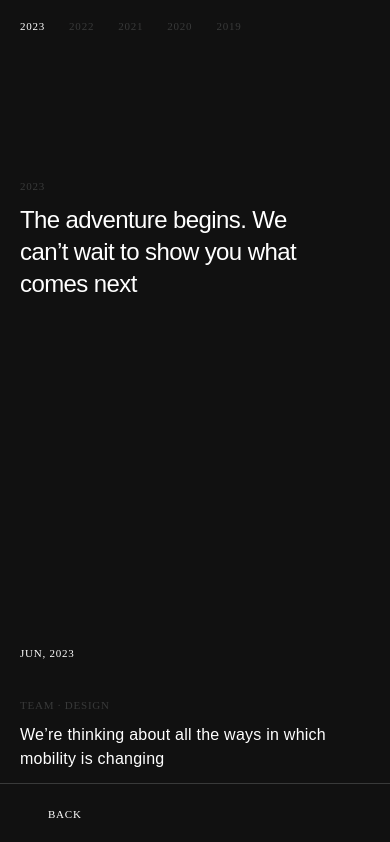
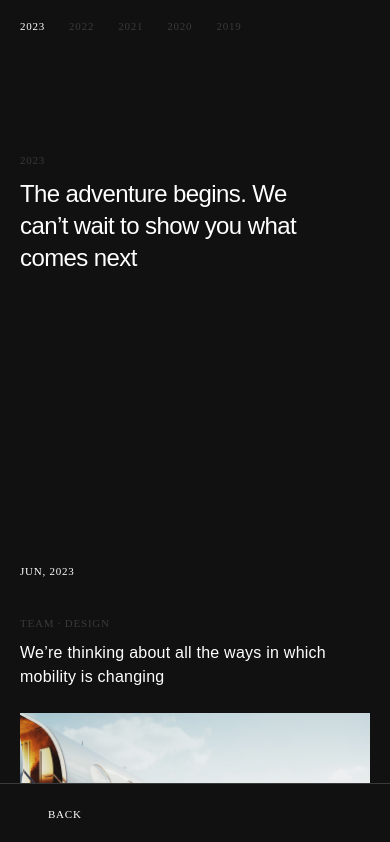
Before and after one commit to dolonche/carbogatto-test, a website built with Vite: page gsap-gsap/index.html in a window 390 px wide. Shown: the top 842 px of the page. Built offline with nearby package versions, Linux system fonts and the light colour scheme; files whose address does not match are found by name.

Commit message:
small fix

```diff
--- a/gsap-gsap/styles/blocks/slider.scss
+++ b/gsap-gsap/styles/blocks/slider.scss
@@ -188,6 +188,10 @@
         height: calc(65vh - 82px);
         padding-bottom: 0;
       }
+      &--intro {
+        padding-top: 30px;
+        height: calc(65vh - 164px);
+      }
 
       &-content {
         padding: 0;
```
